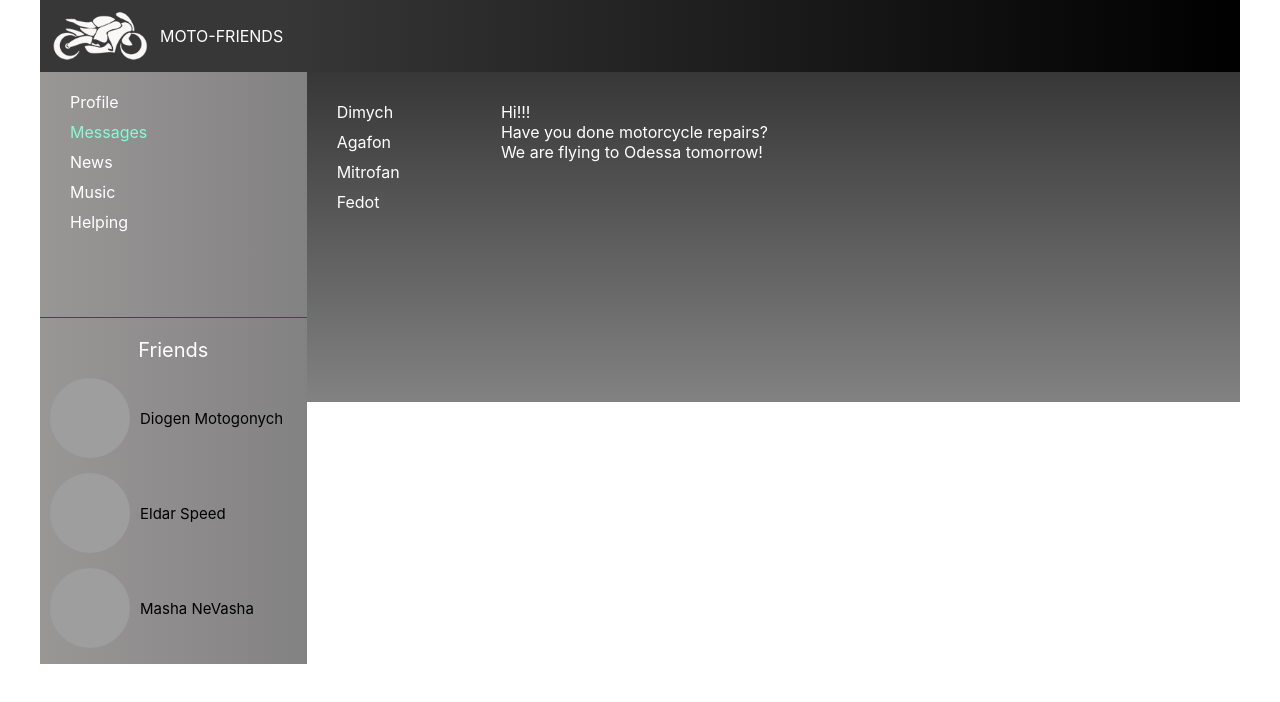
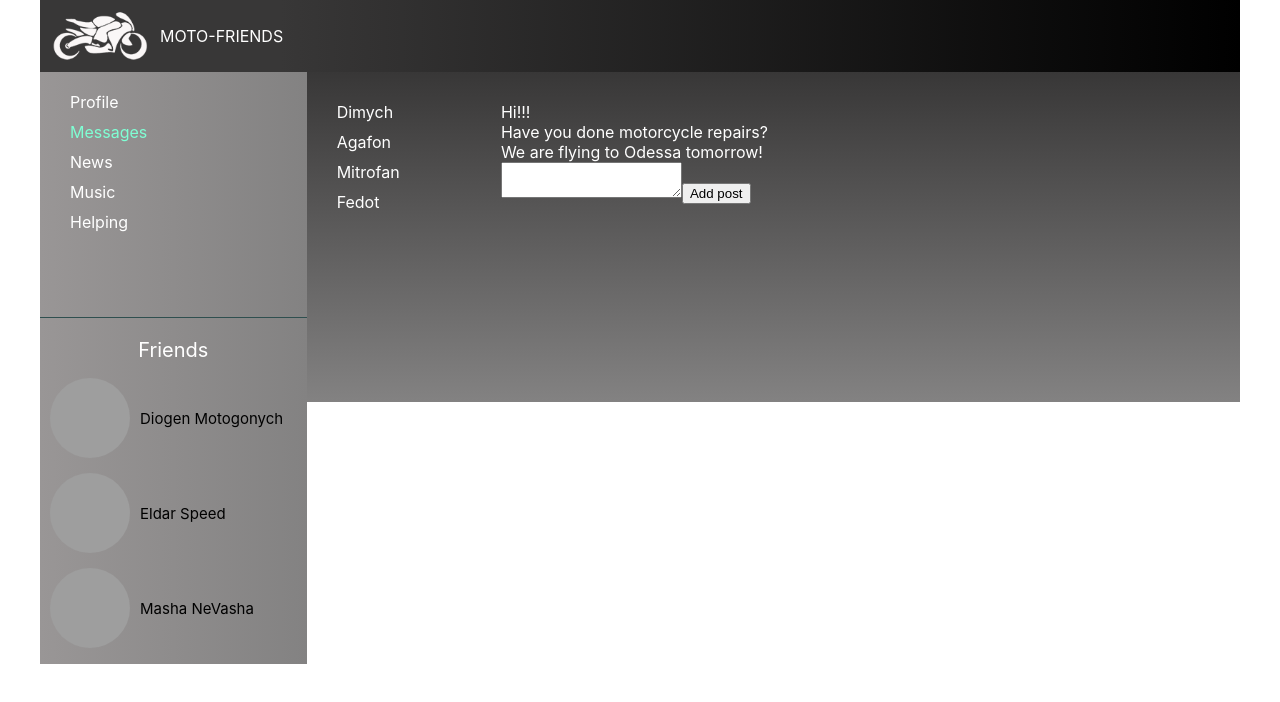
Before and after one commit to sveta-confeta/social-network-new-version, a React (Create React App) app: page /dialogs in a window 1280 px wide. Shown: the top 702 px of the page. Built offline with nearby package versions, Linux system fonts and the light colour scheme; grey boxes are pictures that could not be loaded; the HTML template or start-up script is replaced by a standard one.

Commit message:
AddTextareaMessage

```diff
--- a/src/App.tsx
+++ b/src/App.tsx
@@ -1,43 +1,40 @@
 import React, {useState} from 'react';
 import './App.css';
 import {Header} from "./components/Header/Header";
-import {Navbar} from "./components/Navbar/Navbar";
+import {FriendItemType, Navbar} from "./components/Navbar/Navbar";
 import {PostType, Profile} from "./components/pages/Profile/Profile";
 import {Route, Routes} from "react-router-dom";
-import { Dialogs} from "./components/pages/Dialogs/Dialogs";
+import {DialogItemType, Dialogs, MessageItemType} from "./components/pages/Dialogs/Dialogs";
 import {News} from "./components/pages/News/News";
 import {Music} from "./components/pages/Music/Music";
 import {Helping} from "./components/pages/Helping/Helping";
 import {v1} from "uuid";
 
+export type StateType={
+    profilePost:Array<PostType>
+    dialogsItem:Array<DialogItemType>
+    messagesItem:Array<MessageItemType>
+    friendsData:Array<FriendItemType>
+}
 
 function App() {
-    let[profilePosts,setprofilePosts]=useState<Array<PostType>>(  [
+    let[state,setState]=useState<StateType>({
+        profilePost:[
         {id: v1(), message: 'Hi, how are you?', count: 20},
         {id: v1(), message: 'What are you doing on Saturday?', count: 3},
         {id: v1(), message: 'By-by', count: 6},
-    ])
-
-    const addPost=(value:string)=>{
-        let newPost= {id: v1(), message: value, count: 20};
-        setprofilePosts([...profilePosts,newPost]);
-    }
-    const removePost=(id:string)=>{
-        setprofilePosts(profilePosts.filter(f=> f.id!==id));
-    }
-
-    let dialogsItem= [
+    ],
+        dialogsItem: [
             {name: 'Dimych', id: 1},
             {name: 'Agafon', id: 2},
             {name: 'Mitrofan', id: 3},
             {name: 'Fedot', id: 4},
-        ]
-    let  messagesItem=[
+        ],
+        messagesItem:[
             {text: 'Hi!!!', id: v1()},
             {text: 'Have you done motorcycle repairs?', id: v1()},
             {text: 'We are flying to Odessa tomorrow!', id: v1()},
-        ]
-    let friendsData=[
+        ],friendsData:[
 
             {
                 id: 1,
@@ -56,16 +53,32 @@ function App() {
                 img_friend: 'https://i.pinimg.com/236x/01/fb/3a/01fb3a6472c506046457517b2f2d9a4a--cafe-racer-girl-biker-chick.jpg'
             },
 
-    ];
+        ],
+})
+    const addPost=(value:string)=>{
+        let newPost= {id: v1(), message: value, count: 20};
+        setState({...state,profilePost:[...state.profilePost,newPost]});
+    }
+    const removePost=(id:string)=>{
+        setState({...state,profilePost:state.profilePost.filter(f=> f.id!==id)});
+    }
+    const addDialogMessage=(value:string)=>{
+        let newDialog={text: value, id: v1()};
+        setState({...state, messagesItem:[...state.messagesItem,newDialog]});
+    }
+
+
+
+
 
     return (
         <div className="app-wrapper">
             <Header/>
-            <Navbar  friendsData={friendsData}/>
+            <Navbar  friendsData={state.friendsData}/>
             <div className="app-wrapper-content">
                 <Routes>
-                    <Route path='/' element={<Profile profilePosts={profilePosts} addPost={addPost} removePost={removePost}/>}/>
-                    <Route path='/dialogs/*' element={<Dialogs  dialogsItem={dialogsItem} messagesItem={messagesItem}/>}/>
+                    <Route path='/' element={<Profile profilePosts={state.profilePost} addPost={addPost} removePost={removePost}/>}/>
+                    <Route path='/dialogs/*' element={<Dialogs  dialogsItem={state.dialogsItem} messagesItem={state.messagesItem} addDialogMessage={addDialogMessage}/>}/>
                     <Route path='/news' element={<News/>}/>
                     <Route path='/music' element={<Music/>}/>
                     <Route path='/helping' element={<Helping/>}/>
--- /dev/null
+++ b/src/components/pages/AddTextareaMessage.tsx
@@ -0,0 +1,43 @@
+import React, {ChangeEvent, KeyboardEvent, useState} from 'react';
+import s from "./Profile/MyPosts/MyPosts.module.css";
+
+type AddTextareaMessagePropsType={
+    callback:(value:string)=>void;
+}
+
+
+export const AddTextareaMessage = (props:AddTextareaMessagePropsType) => {
+
+    let [value, setValue] = useState<string>('');
+
+    let [error,setError]=useState(false);
+
+    const onKeyPressHandler=(e:KeyboardEvent<HTMLTextAreaElement>)=>{
+        if(e.key==='Enter'){
+            onClickHandler();
+
+        }
+
+    }
+    const onClickHandler = () => {
+        if(value.trim()){
+            props.callback(value);
+            setValue(' ')
+        }else{
+            setError(true)
+        }
+
+    }
+
+    const onchangeHandler = (e: ChangeEvent<HTMLTextAreaElement>) => {
+        setValue(e.currentTarget.value);
+        setError(false)
+    }
+    return (
+        <div>
+            <textarea className={error ? s.redBorder:'' } onChange={onchangeHandler} value={value} onKeyPress={onKeyPressHandler}/>
+            <button onClick={onClickHandler}>Add post</button>
+            {error?<div className={s.red}>not corrected</div>: ""}
+        </div>
+    );
+};
--- a/src/components/pages/Dialogs/Dialogs.tsx
+++ b/src/components/pages/Dialogs/Dialogs.tsx
@@ -2,6 +2,7 @@ import React from "react";
 import s from "./Dialogs.module.css"
 import {DialogItem} from "./DialogItem/DialogItem";
 import {Message} from "./Message/Message";
+import {AddTextareaMessage} from "../AddTextareaMessage";
 
 
 export type DialogItemType = {
@@ -19,12 +20,13 @@ export type MessageItemType = {
 export type DialogsPropsType = {
     dialogsItem:Array<DialogItemType>
     messagesItem:Array<MessageItemType>
+    addDialogMessage:(value:string)=>void
 
 }
 
 
 export const Dialogs = (props: DialogsPropsType) => {
-    debugger
+
 
     const DialogElement = props.dialogsItem.map(m => {
         return (
@@ -38,7 +40,9 @@ export const Dialogs = (props: DialogsPropsType) => {
         )
     })
 
-
+  const callback=(value:string)=>{
+      props.addDialogMessage(value)
+  }
 
     return (
         <div className={s.dialogs}>
@@ -48,6 +52,7 @@ export const Dialogs = (props: DialogsPropsType) => {
 
             <div className={s.messages}>     {/*message*/}
                 {MessagesElement}
+                <AddTextareaMessage callback={callback}/>
             </div>
 
 
--- a/src/components/pages/Profile/MyPosts/MyPosts.tsx
+++ b/src/components/pages/Profile/MyPosts/MyPosts.tsx
@@ -1,7 +1,8 @@
-import React, {ChangeEvent, useState,KeyboardEvent} from "react";
+import React  from "react";
 import s from './MyPosts.module.css';
 import {Post} from "./Post/Post";
 import {PostType} from "../Profile";
+import {AddTextareaMessage} from "../../AddTextareaMessage";
 
 
 type MyPostsPropsType = {
@@ -11,44 +12,19 @@ type MyPostsPropsType = {
 }
 
 export const MyPosts = (props: MyPostsPropsType) => {
-    let [value, setValue] = useState<string>('');
-
-    let [error,setError]=useState(false)
-
-    const onKeyPressHandler=(e:KeyboardEvent<HTMLTextAreaElement>)=>{
-        if(e.key==='Enter'){
-            onClickHandler();
-
-        }
-
-    }
-
-    const onClickHandler = () => {
-        if(value.trim()){
-            props.addPost(value);
-            setValue(' ')
-        }else{
-            setError(true)
-        }
-
-    }
-
-    const onchangeHandler = (e: ChangeEvent<HTMLTextAreaElement>) => {
-        setValue(e.currentTarget.value);
-        setError(false)
-    }
-
-
     const onClickClear=(id:string)=>{
         props.removePost(id)
+    }
+    const callback=(value:string)=>{
+        props.addPost(value)
     }
     return (
         <div>
             My posts:
             <div>
-                <textarea className={error ? s.redBorder:'' } onChange={onchangeHandler} value={value} onKeyPress={onKeyPressHandler}/>
-                <button onClick={onClickHandler}>Add post</button>
-                {error?<div className={s.red}>not corrected</div>: ""}
+                {/*текстэриа и кнопка по добавлению сообщений:*/}
+                <AddTextareaMessage  callback={callback}/>
+
             </div>
             <div className={s.posts}>
                 {props.profilePosts.map(m => {
```
Lines whose indentation alone changed are shown as unchanged.
